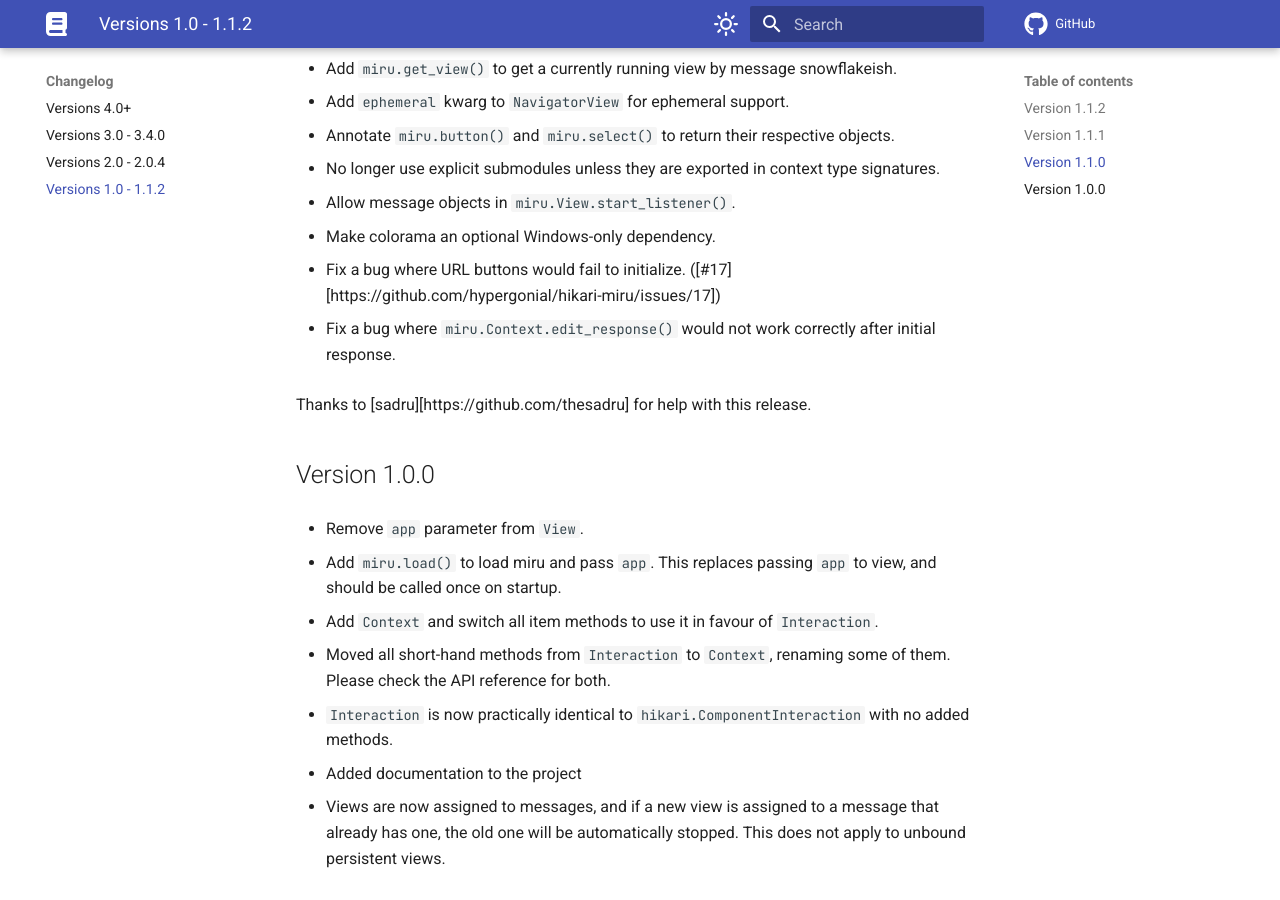
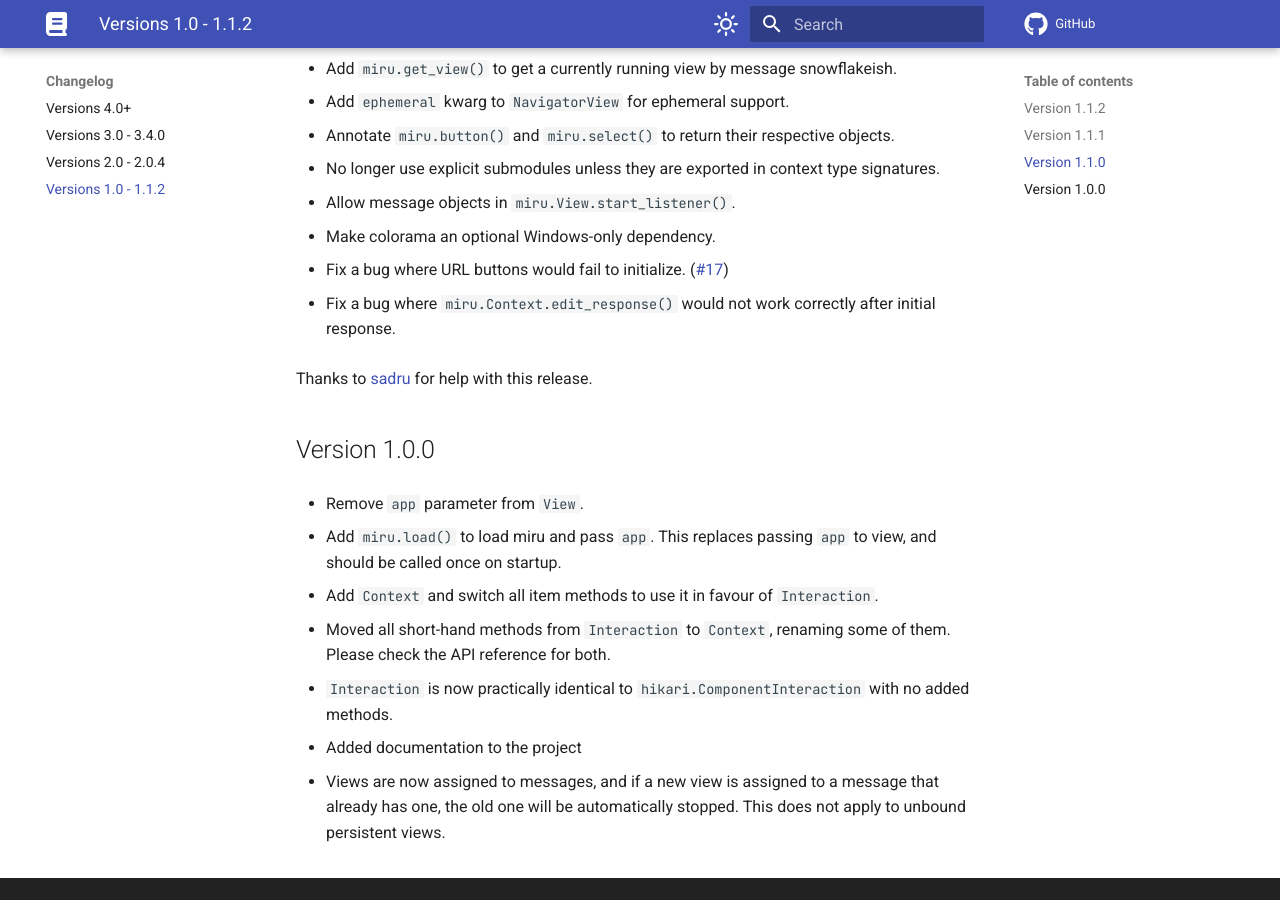
Before and after one commit to hypergonial/hikari-miru, an MkDocs documentation site: the page built from docs/changelogs/v1.md, in a window 1280 px wide and 900 px high, scrolled down 623 px. Built offline with MkDocs 1.6.1 and Material for MkDocs 9.7.7, drawn with Linux system fonts in a browser that asks for light colours; plug-ins that fetch from the network failed and are left out; comment, search, counter and statistics services are not loaded.

Commit message:
Fix links in v1 patch notes

```diff
--- a/docs/changelogs/v1.md
+++ b/docs/changelogs/v1.md
@@ -36,11 +36,11 @@ These are all the changelogs for stable releases of hikari-miru (version 1.0.0 t
 
 - Make colorama an optional Windows-only dependency.
 
-- Fix a bug where URL buttons would fail to initialize. ([#17][https://github.com/hypergonial/hikari-miru/issues/17])
+- Fix a bug where URL buttons would fail to initialize. ([#17](https://github.com/hypergonial/hikari-miru/issues/17))
 
 - Fix a bug where `miru.Context.edit_response()` would not work correctly after initial response.
 
-Thanks to [sadru][https://github.com/thesadru] for help with this release.
+Thanks to [sadru](https://github.com/thesadru) for help with this release.
 
 ## Version 1.0.0
 
```
